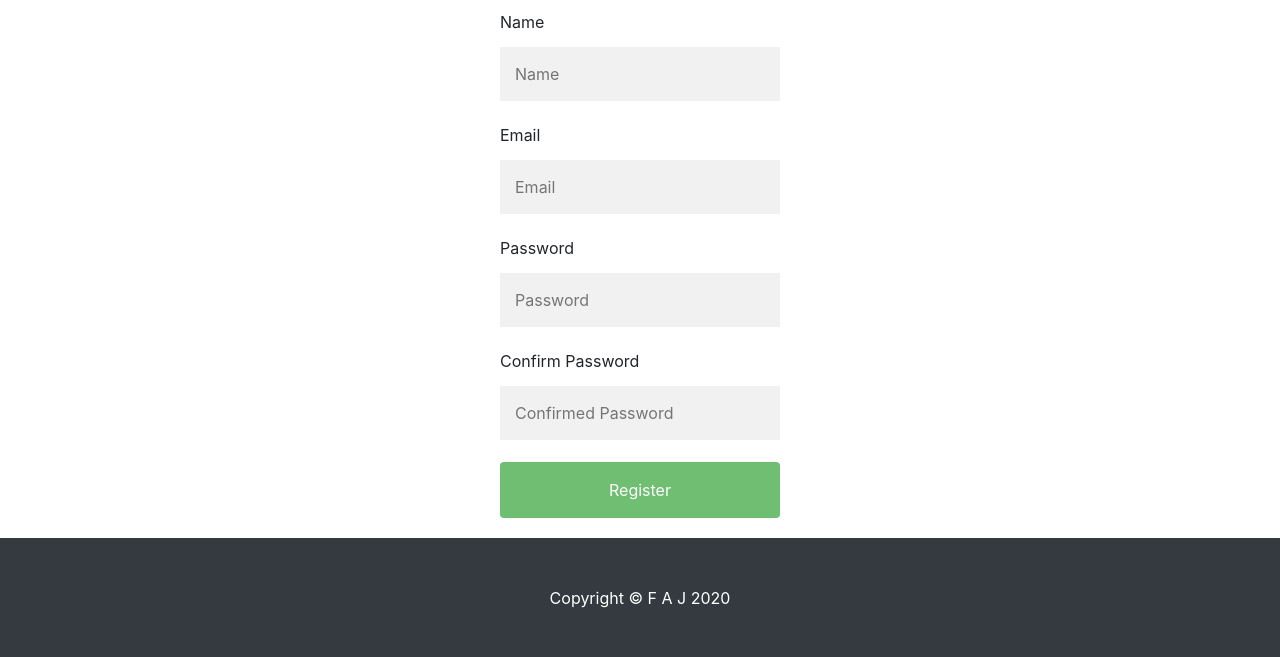
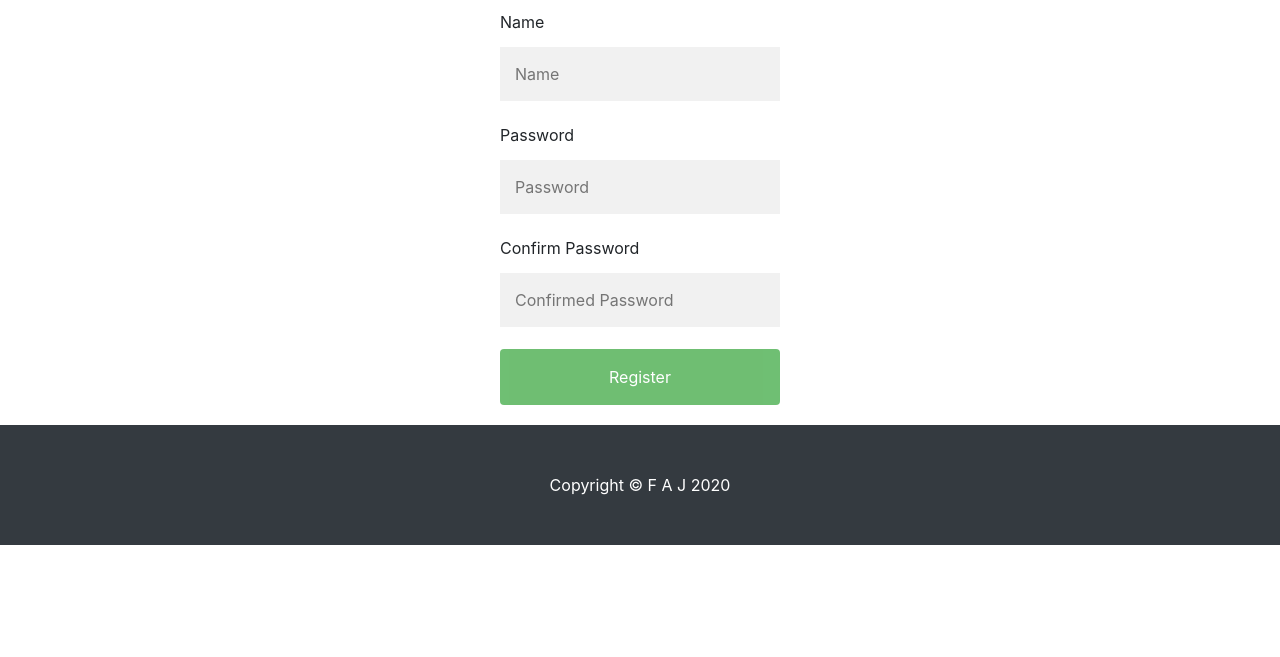
Before and after one commit to fiskrt/Shop, a Flask app: page /signup in a window 1280 px wide. Shown: the part 56-713 px from the top of the page. Run offline with Flask 2, Linux system fonts and the light colour scheme; parts of the project's set-up code (start-up, migrations or seed data) failed here and were passed over; some libraries are stand-ins or nearby versions.

Commit message:
removed email address on signup

```diff
--- a/main.py
+++ b/main.py
@@ -156,7 +156,6 @@ def register():
     form = RegisterForm()
     if form.validate_on_submit():
         name = form.name.data
-        email = form.email.data
         password = form.password.data
         if db.add_user_db(name, password):
             # session['username'] = name # Log in user auto...
--- a/templates/register.html
+++ b/templates/register.html
@@ -5,7 +5,8 @@
 {% endblock title %}
 
 {% block custom_head %}
-    <link rel="stylesheet" href="../static/registercenter.css"></link>
+<link rel="stylesheet" href="../static/registercenter.css">
+</link>
 {% endblock custom_head %}
 
 
@@ -18,9 +19,6 @@
         {{ form.name.label}}
         {{ form.name(placeholder="Name")}}
 
-	{{ form.email.label}}
-	{{ form.email(placeholder="Email")}}
-
         {{ form.password.label}}
         {{ form.password(placeholder="Password")}}
 
```
Lines whose indentation alone changed are shown as unchanged.
